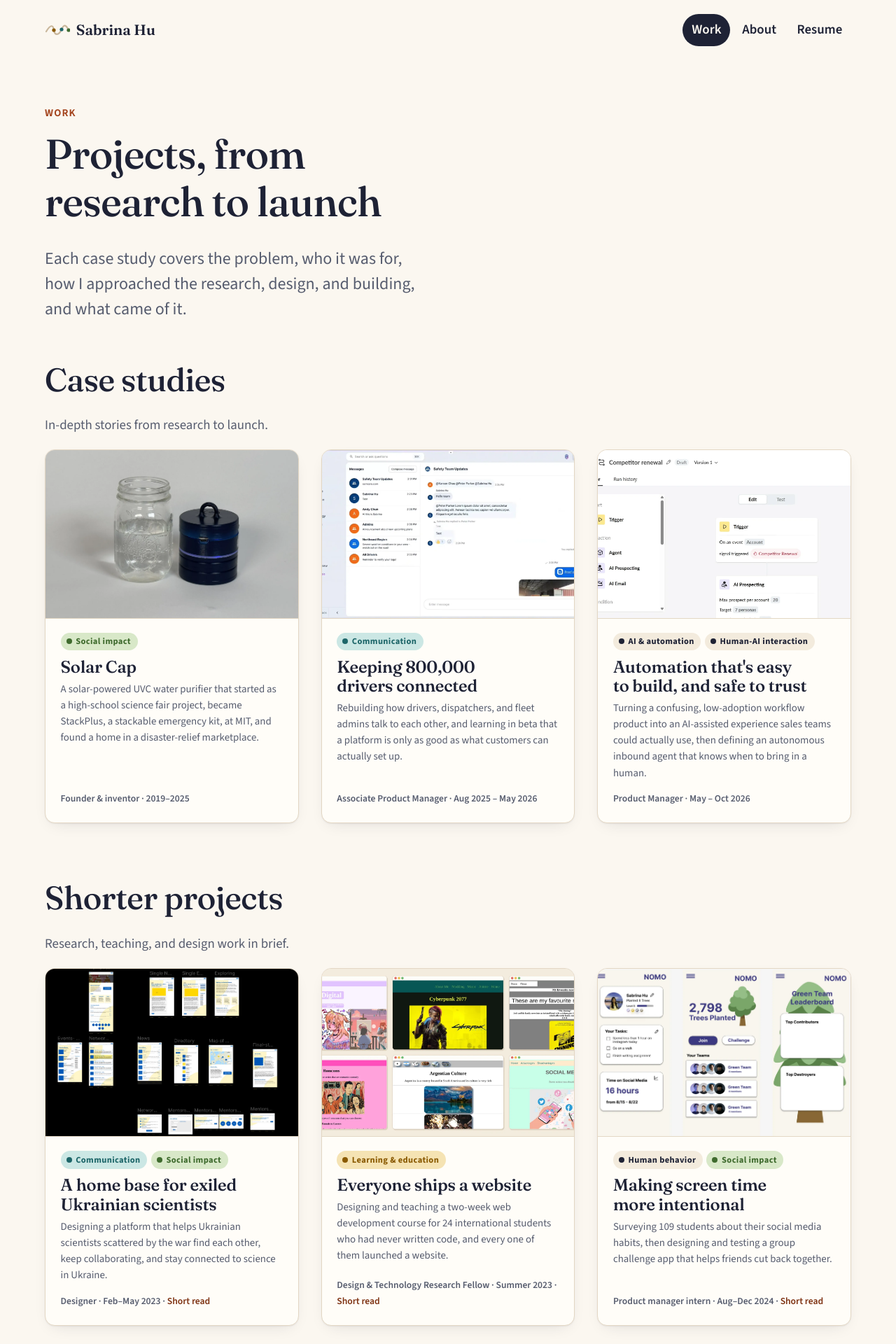
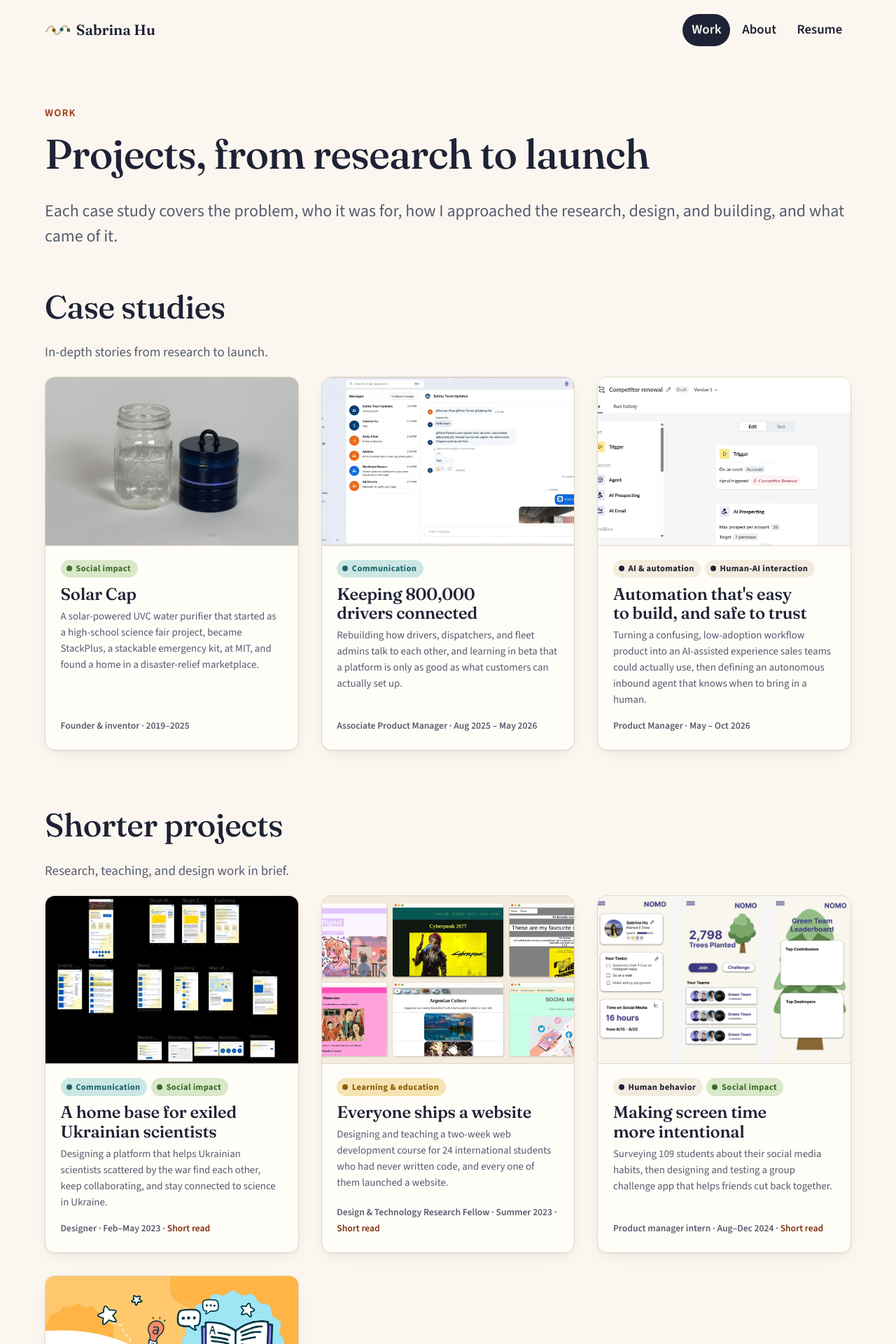
Before and after one commit to sabrinahu618/portfolio, a Jekyll site: the page built from work.html, in a window 1280 px wide. Shown: the top 1920 px of the page at 70% size. Built offline with Jekyll 4.4.1, drawn with Linux system fonts in a browser that asks for light colours.

Commit message:
Make page headers full width on every page
Co-Authored-By: Claude Opus 5.5 <noreply@anthropic.com>
Claude-Session: https://claude.ai/code/session_01HybnYJGYPLDq5hkAYptQSd

```diff
--- a/assets/css/main.css
+++ b/assets/css/main.css
@@ -280,7 +280,8 @@ main:focus { outline: none; }
 
 /* ---------- Generic pages ---------- */
 .page { padding-block: clamp(2rem, 5vw, 4rem) clamp(3rem, 7vw, 5rem); }
-.page__header { margin-bottom: clamp(2rem, 5vw, 3.5rem); max-width: 50rem; }
+.page__header { margin-bottom: clamp(2rem, 5vw, 3.5rem); }
+.page__header .lede { max-width: none; }
 .prose { max-width: var(--measure); }
 .prose h2 { margin-top: 2.2em; font-size: var(--step-2); }
 .prose h3 { margin-top: 1.8em; font-family: var(--sans); font-size: var(--step-0); font-weight: 700; letter-spacing: .01em; color: var(--accent-deep); }
@@ -292,8 +293,6 @@ main:focus { outline: none; }
 .prose strong { font-weight: 700; }
 
 /* About */
-.about .page__header { max-width: none; }
-.about .page__header .lede { max-width: none; }
 .about .prose { max-width: none; display: grid; grid-template-columns: minmax(0, var(--measure)) minmax(0, 1fr); column-gap: clamp(2rem, 5vw, 4rem); }
 .about .prose > * { grid-column: 1; }
 .about .prose > .about__photo { grid-column: 2; grid-row: 1 / span 6; align-self: start; position: sticky; top: 2rem; margin: 0; }
```
